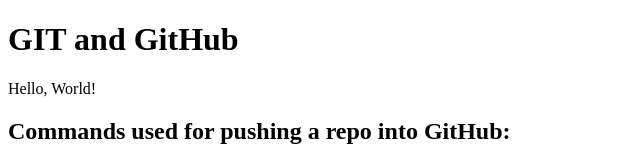
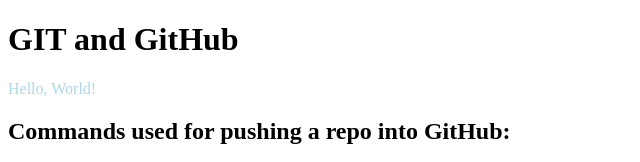
Before and after one commit to TareqJudehGithub/cs50W, a plain HTML site: page index.html in a window 1280 px wide. Shown: the top 162 px of the page, without its empty margins (0-640 px from the left). Drawn offline with Linux system fonts and the light colour scheme.

Commit message:
Added a style to Hello, World.

```diff
--- a/index.html
+++ b/index.html
@@ -9,7 +9,7 @@
 
 <body>
  <h1>GIT and GitHub</h1>
- <p>Hello, World!</p>
+ <p style="color: lightblue;">Hello, World!</p>
  <h2> Commands used for pushing a repo into GitHub:</h2>
  <ul>
   <li>git status</li>
```
